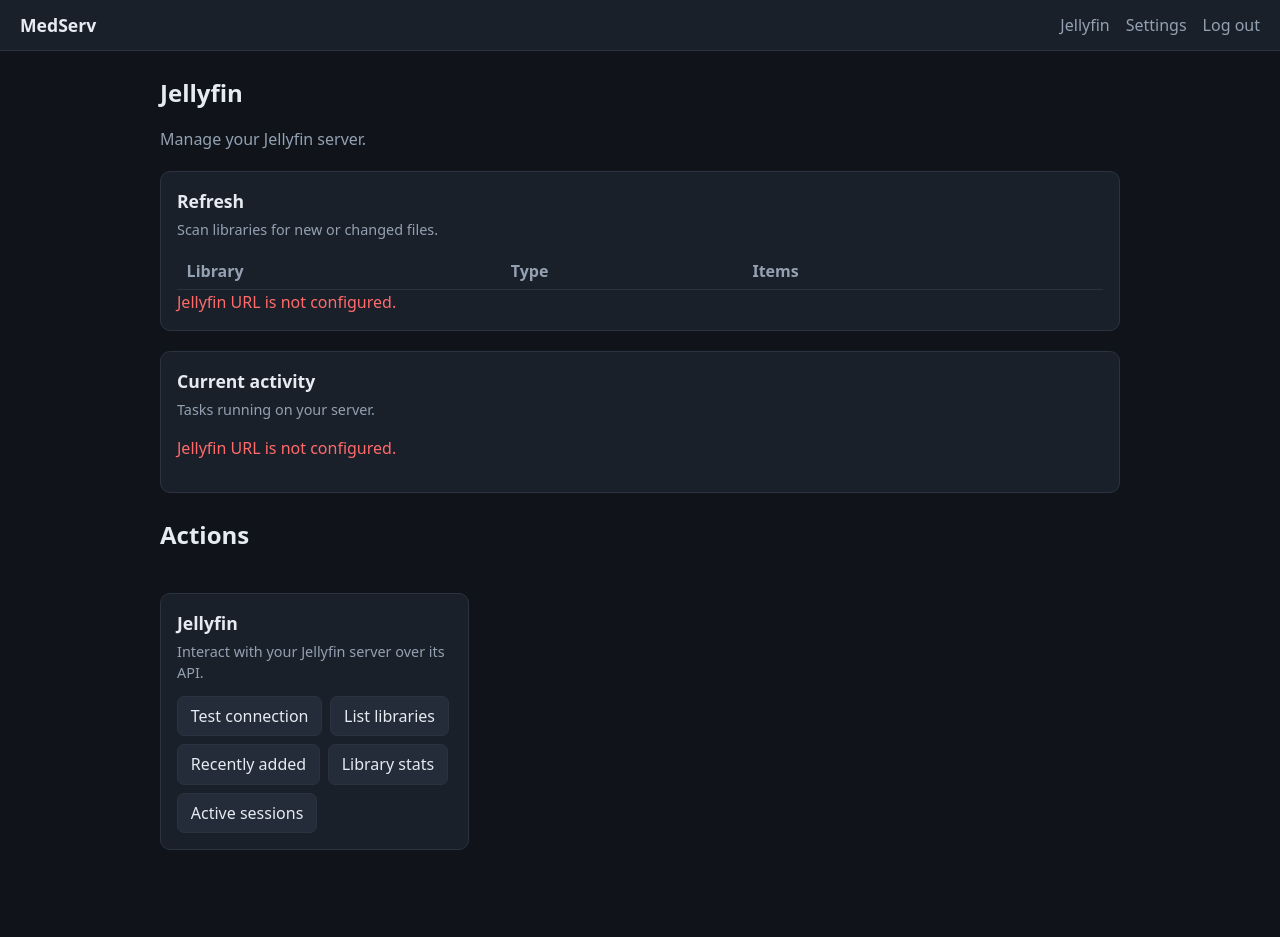
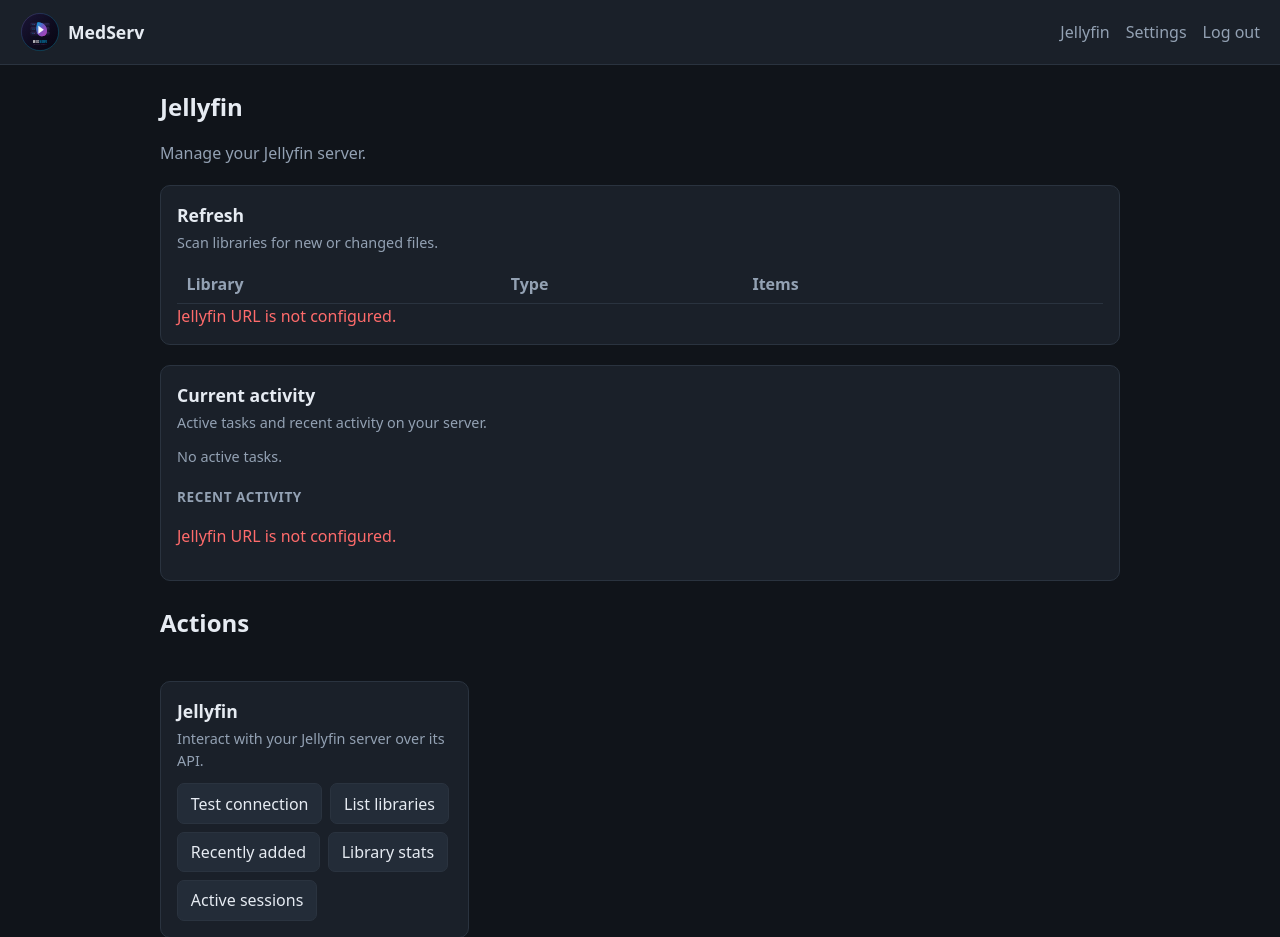
Before and after one commit to opheophe/JFTools, a FastAPI app: page / in a window 1280 px wide. Shown: the top 937 px of the page. Before the commit the page ends 850 px from the top, so only its background shows below. Run offline with FastAPI, Linux system fonts and the light colour scheme; the visitor is signed in with stand-in values (Sample User, id 1); lists and menus that the app fills with data are empty.

Commit message:
Add logo/favicon, persistent scan tracking, and activity panel improvements

```diff
--- a/app/main.py
+++ b/app/main.py
@@ -28,6 +28,7 @@ app.add_middleware(
 )
 
 app.mount("/static", StaticFiles(directory=str(BASE_DIR / "static")), name="static")
+app.mount("/resources", StaticFiles(directory=str(BASE_DIR.parent / "resources")), name="resources")
 
 templates = Jinja2Templates(directory=str(BASE_DIR / "templates"))
 
--- a/app/static/app.css
+++ b/app/static/app.css
@@ -29,7 +29,9 @@ body {
   border-bottom: 1px solid var(--border);
 }
 
-.brand { font-weight: 700; font-size: 1.1rem; }
+.brand { font-weight: 700; font-size: 1.1rem; display: flex; align-items: center; gap: 0.5rem; }
+.brand-logo { width: 40px; height: 40px; flex-shrink: 0; }
+.brand-logo-lg { width: 40px; height: 40px; }
 
 .topbar nav { display: flex; align-items: center; gap: 1rem; }
 .topbar nav a { color: var(--muted); text-decoration: none; }
@@ -157,3 +159,5 @@ h2.section-title { margin-top: 1.5rem; }
 .progress { height: 10px; background: #121821; border: 1px solid var(--border); border-radius: 6px; overflow: hidden; }
 .progress-fill { height: 100%; background: var(--accent); transition: width 0.4s ease; }
 .task-pct { font-size: 0.85rem; color: var(--muted); margin-top: 0.2rem; }
+
+.activity-heading { margin: 1.25rem 0 0.5rem; font-size: 0.85rem; color: var(--muted); text-transform: uppercase; letter-spacing: 0.04em; }
--- a/app/static/app.js
+++ b/app/static/app.js
@@ -267,7 +267,6 @@ function renderRunningTasks(body, running) {
 }
 
 function renderActivityLog(body, act) {
-  body.innerHTML = "";
   if (!act.ok) {
     body.appendChild(el("p", { class: "error", text: act.error }));
     return;
@@ -295,20 +294,30 @@ function renderActivityLog(body, act) {
   body.appendChild(table);
 }
 
+function renderActivity(body, tasks, act) {
+  body.innerHTML = "";
+  const running = tasks.ok && tasks.running ? tasks.running : [];
+  const scans = tasks.ok && tasks.recent_scans ? tasks.recent_scans : [];
+
+  if (running.length === 0 && scans.length === 0) {
+    body.appendChild(el("p", { class: "muted", text: "No active tasks." }));
+  } else {
+    renderRecentScans(body, scans);
+    renderRunningTasks(body, running);
+  }
+
+  body.appendChild(el("h3", { class: "activity-heading", text: "Recent activity" }));
+  renderActivityLog(body, act);
+}
+
 async function refreshActivity() {
   const body = document.getElementById("activity-body");
   try {
-    const tasks = await getJSON("/api/jellyfin/tasks");
-    const running = tasks.ok && tasks.running ? tasks.running : [];
-    const scans = tasks.ok && tasks.recent_scans ? tasks.recent_scans : [];
-    if (running.length > 0 || scans.length > 0) {
-      body.innerHTML = "";
-      renderRecentScans(body, scans);
-      renderRunningTasks(body, running);
-      return;
-    }
-    const act = await getJSON("/api/jellyfin/activity");
-    renderActivityLog(body, act);
+    const [tasks, act] = await Promise.all([
+      getJSON("/api/jellyfin/tasks"),
+      getJSON("/api/jellyfin/activity"),
+    ]);
+    renderActivity(body, tasks, act);
   } catch (err) {
     body.innerHTML = "";
     body.appendChild(el("p", { class: "error", text: String(err) }));
--- a/app/templates/base.html
+++ b/app/templates/base.html
@@ -4,11 +4,13 @@
   <meta charset="utf-8">
   <meta name="viewport" content="width=device-width, initial-scale=1">
   <title>{% block title %}MedServ{% endblock %}</title>
+  <link rel="icon" href="/resources/icon.ico">
+  <link rel="icon" type="image/svg+xml" href="/resources/icon.svg">
   <link rel="stylesheet" href="/static/app.css">
 </head>
 <body>
   <header class="topbar">
-    <div class="brand">MedServ</div>
+    <div class="brand"><img src="/resources/icon.svg" alt="MedServ" class="brand-logo"> MedServ</div>
     <nav>
       <a href="/">Jellyfin</a>
       <a href="/settings">Settings</a>
--- a/app/templates/index.html
+++ b/app/templates/index.html
@@ -19,7 +19,7 @@
 
 <section class="card">
   <h2>Current activity</h2>
-  <p class="muted">Tasks running on your server.</p>
+  <p class="muted">Active tasks and recent activity on your server.</p>
   <div id="activity-body"><p class="muted">Loading…</p></div>
 </section>
 
--- a/app/templates/login.html
+++ b/app/templates/login.html
@@ -4,11 +4,13 @@
   <meta charset="utf-8">
   <meta name="viewport" content="width=device-width, initial-scale=1">
   <title>MedServ — Login</title>
+  <link rel="icon" href="/resources/icon.ico">
+  <link rel="icon" type="image/svg+xml" href="/resources/icon.svg">
   <link rel="stylesheet" href="/static/app.css">
 </head>
 <body class="login-body">
   <main class="login-box">
-    <h1 class="brand">MedServ</h1>
+    <h1 class="brand"><img src="/resources/icon.svg" alt="MedServ" class="brand-logo brand-logo-lg"> MedServ</h1>
     <form method="post" action="/login">
       <label for="username">Username</label>
       <input type="text" id="username" name="username" autocomplete="username" required autofocus>
```
Also changed, not shown: resources/icon.ico (added), resources/icon.png (added), resources/icon.svg (added), 1 other file.
